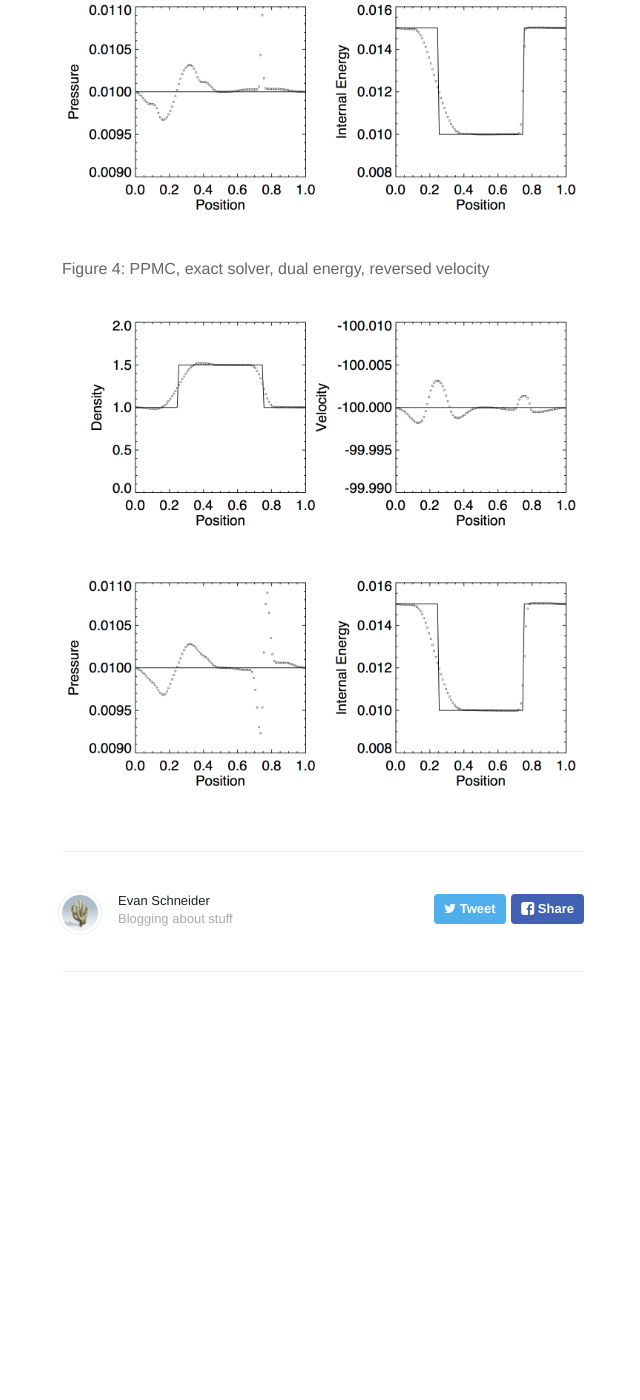
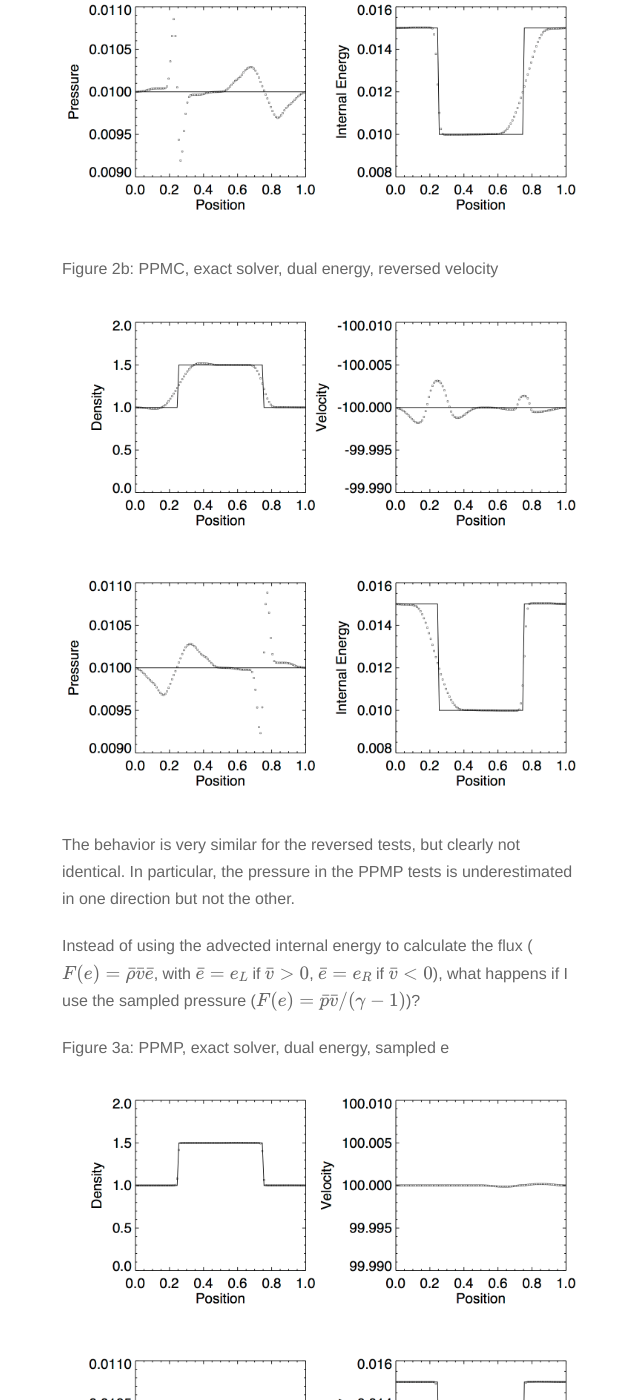
Before and after one commit to evaneschneider/site, a Jekyll site: the page built from _posts/2015-10-7-PPM-tests.markdown, in a window 1280 px wide and 1400 px high, scrolled down 2029 px. Shown: the whole window, without its empty margins (318-958 px from the left). Built offline with Jekyll 4.4.1, drawn with Linux system fonts in a browser that asks for light colours; nearby versions of some CDN libraries; formulas are drawn with MathJax 3; before the commit the page ends 3141 px from its top, so only the background shows below that; some of the changed text lies outside the part shown.

Commit message:
more plots

```diff
--- a/_posts/2015-10-7-PPM-tests.markdown
+++ b/_posts/2015-10-7-PPM-tests.markdown
@@ -11,17 +11,35 @@
 third order reconstruction (PPMP or PPMC). This post investigates the assymetries
 in the high mach number square wave test.
 
-Figure 1: PPMP, exact solver, dual energy
+First of all, is the assymetry caused by another bug? To test this, I run the
+same tests, but with the velocity reversed.
+
+Figure 1a: PPMP, exact solver, dual energy
 <img src="{{ site.url }}assets/images/PPMP_exact_M800_de.png">
 
-Figure 2: PPMC, exact solver, dual energy
+Figure 1b: PPMP, exact solver, dual energy, reversed velocity
+<img src="{{ site.url }}assets/images/PPMP_exact_M800_de_reverse.png">
+
+Figure 2a: PPMC, exact solver, dual energy
 <img src="{{ site.url }}assets/images/PPMC_exact_M800_de.png">
 
-First of all, is the assymetry caused by another bug? To test this, I run the
-same tests, but with the velocity reversed:
+Figure 2b: PPMC, exact solver, dual energy, reversed velocity
+<img src="{{ site.url }}assets/images/PPMC_exact_M800_de_reverse.png">
 
-Figure 3: PPMP, exact solver, dual energy, reversed velocity
-<img src="{{ site.url }}assets/images/PPMP_exact_M800_de_reverse.png">
+The behavior is very similar for the reversed tests, but clearly not identical.
+In particular, the pressure in the PPMP tests is underestimated in one direction
+but not the other.
 
-Figure 4: PPMC, exact solver, dual energy, reversed velocity
-<img src="{{ site.url }}assets/images/PPMC_exact_M800_de_reverse.png">
+Instead of using the advected internal energy to calculate the
+flux ($$F(e) = \bar{\rho}\bar{v}\bar{e}$$, with $$\bar{e} = e_{L}$$ if $$\bar{v} > 0$$,
+$$\bar{e} = e_{R}$$ if $$\bar{v} < 0$$), what happens if I use the sampled pressure
+($$F(e) = \bar{p}\bar{v} / (\gamma - 1)$$)?
+
+Figure 3a: PPMP, exact solver, dual energy, sampled e
+<img src="{{ site.url }}assets/images/PPMP_exact_M800_se.png">
+
+Figure 3b: PPMc, exact solver, dual energy, sampled e
+<img src="{{ site.url }}assets/images/PPMC_exact_M800_se.png">
+
+This certainly helps, but I'm not sure it would work in a scenario where dual enrgy
+is actually needed.
```
Also changed, not shown: assets/images/PPMC_exact_M800_se.png (added), assets/images/PPMP_exact_M800_se.png (added).
